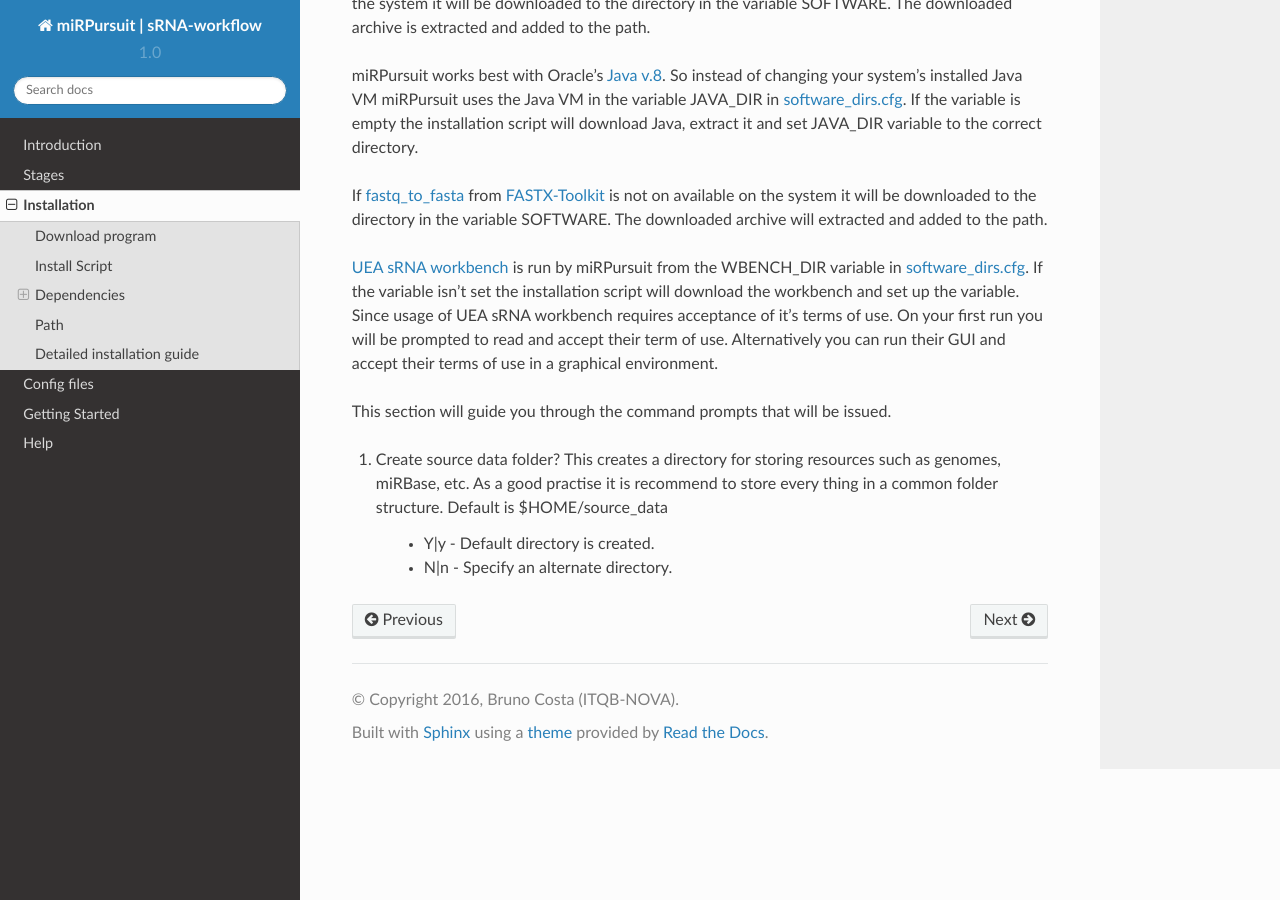
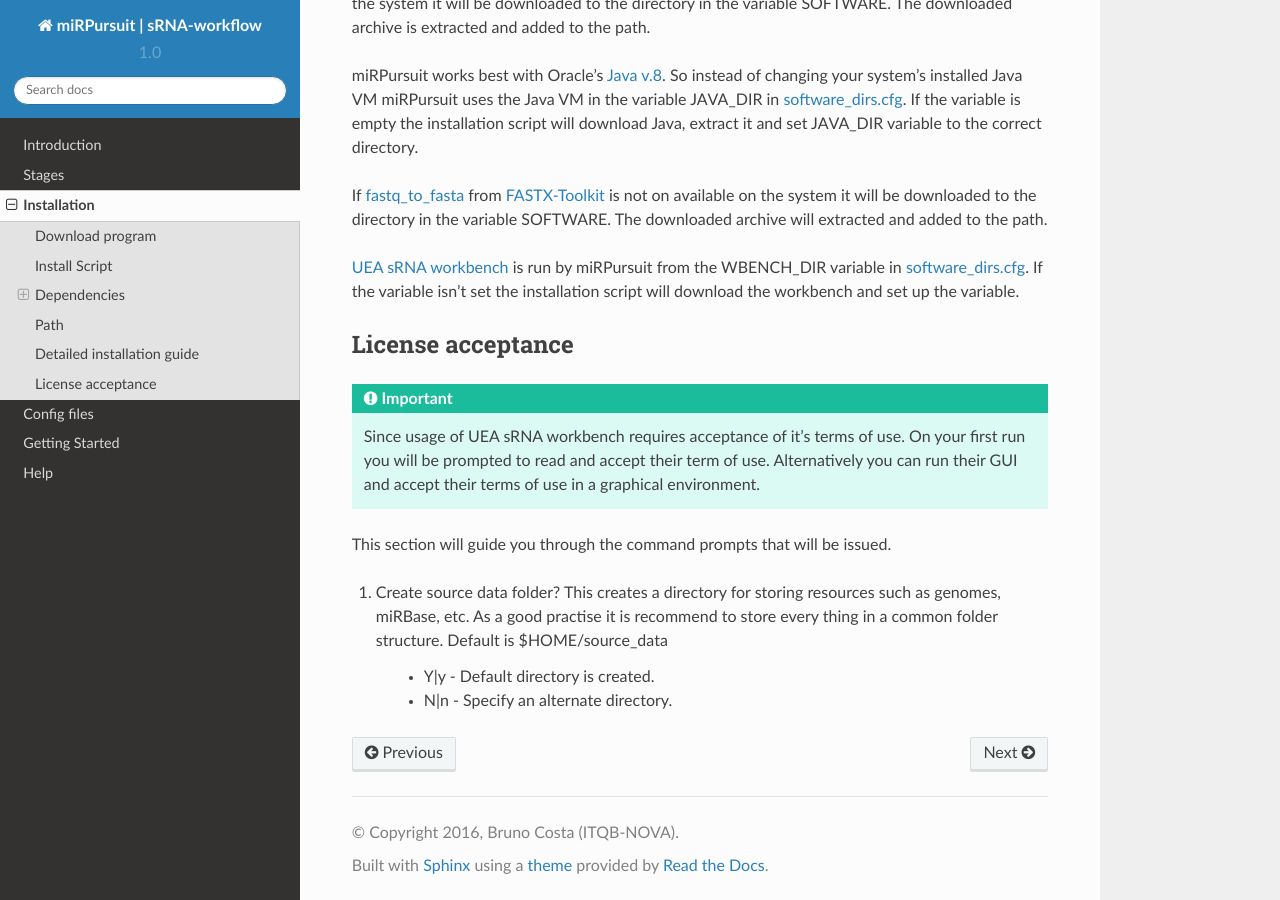
Before and after one commit to forestbiotech-lab/miRPursuit, a Sphinx documentation site: the page built from docs/source/install.rst, in a window 1280 px wide and 900 px high, scrolled down 3127 px. Built offline with Sphinx 7.4.7 and the Read the Docs theme 2.0.0, drawn with Linux system fonts in a browser that asks for light colours.

Commit message:
adds license accpetance info

```diff
--- a/docs/source/install.rst
+++ b/docs/source/install.rst
@@ -134,7 +134,11 @@
 UEA sRNA workbench
 ..................
 `UEA sRNA workbench <http://srna-workbench.cmp.uea.ac.uk/>`_ is run by miRPursuit from the WBENCH_DIR variable in `software_dirs.cfg <config.html#software-dirs>`_. If the variable isn't set the installation script will download the workbench and set up the variable.
-Since usage of UEA sRNA workbench requires acceptance of it's terms of use. On your first run you will be prompted to read and accept their term of use. Alternatively you can run their GUI and accept their terms of use in a graphical environment.
+
+License acceptance
+==================
+
+.. Important:: Since usage of UEA sRNA workbench requires acceptance of it's terms of use. On your first run you will be prompted to read and accept their term of use. Alternatively you can run their GUI and accept their terms of use in a graphical environment.
 
 Setting variables in workdirs.cfg
 ---------------------------------
```
